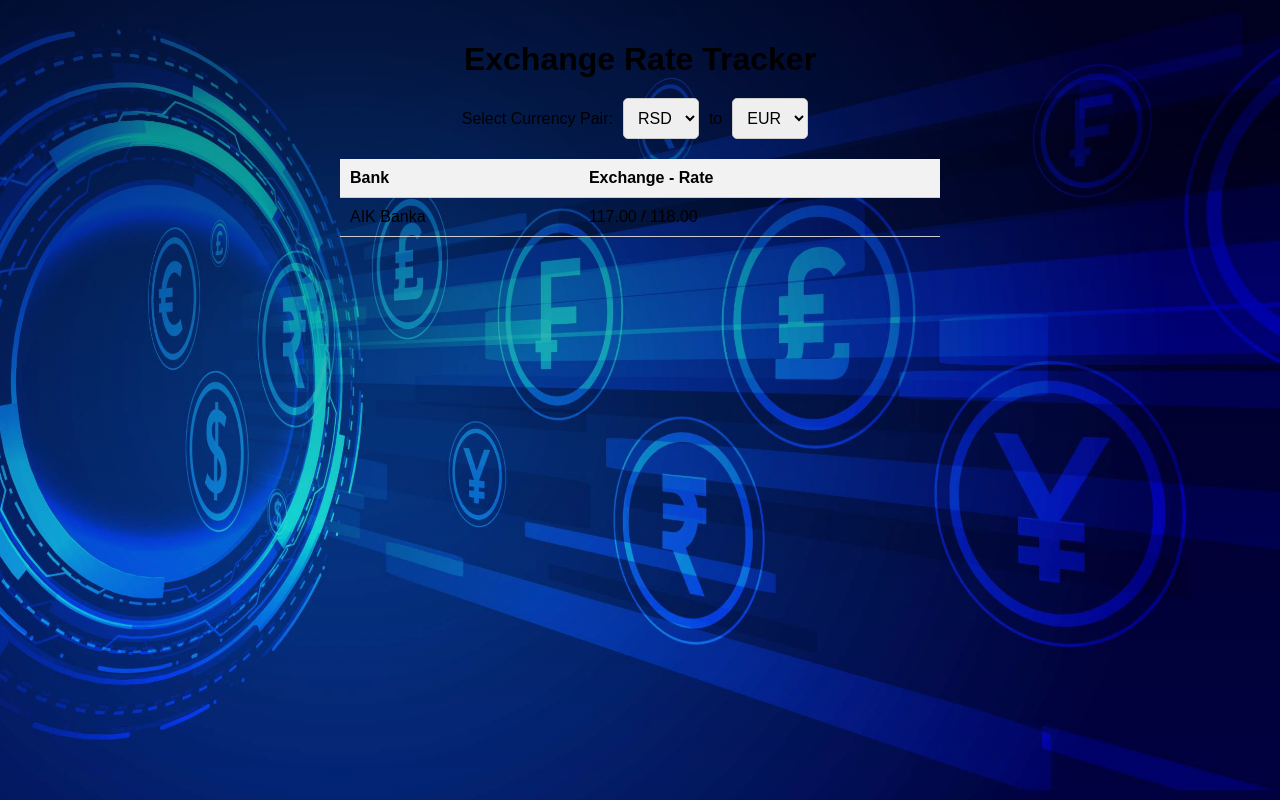
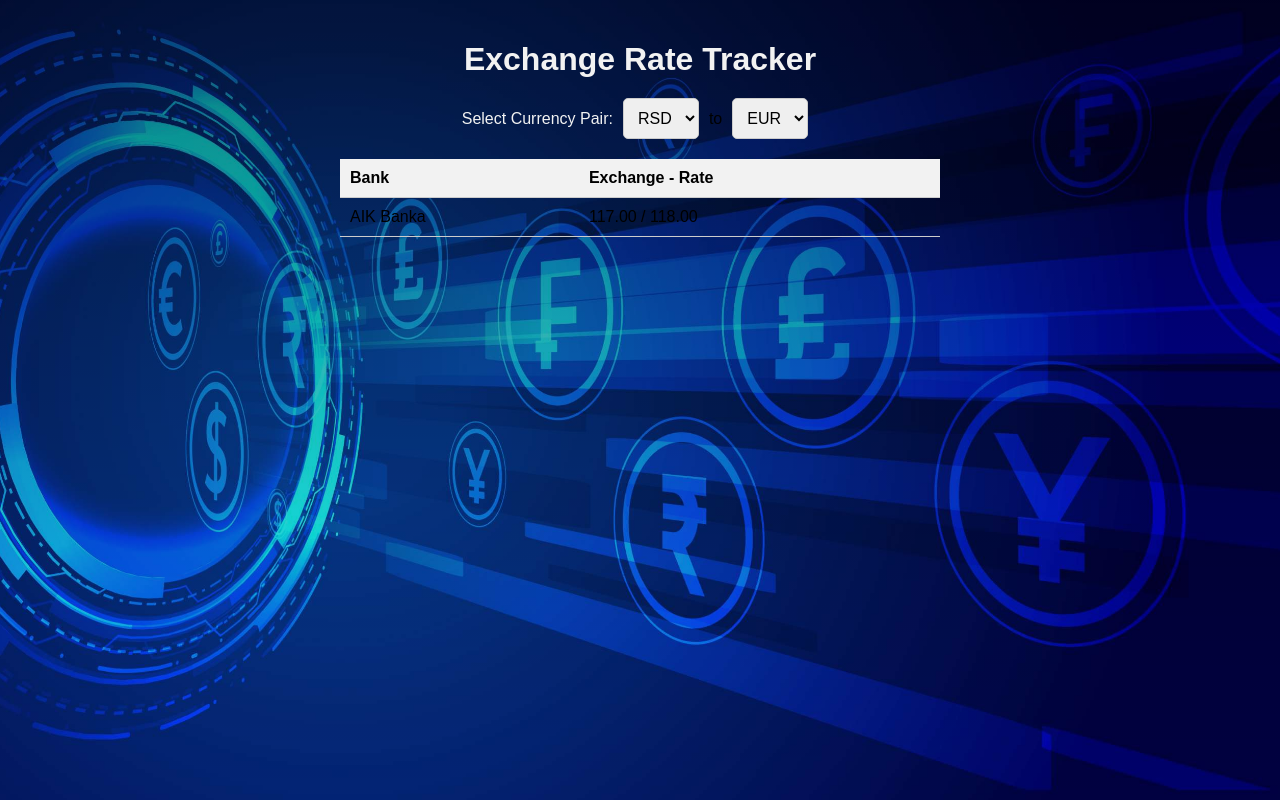
Before and after one commit to deboker/kursna-lista, a React (Vite) app: page / in a window 1280 px wide. Built offline with nearby package versions, Linux system fonts and the light colour scheme; no server answers.

Commit message:
color h1 and label

```diff
--- a/src/index.css
+++ b/src/index.css
@@ -52,6 +52,11 @@ body {
 h1 {
   text-align: center;
   margin-bottom: 20px;
+  color: #f2f2f2;
+}
+
+.currency-selector label {
+  color: #f2f2f2;
 }
 
 .currency-selector {
```
